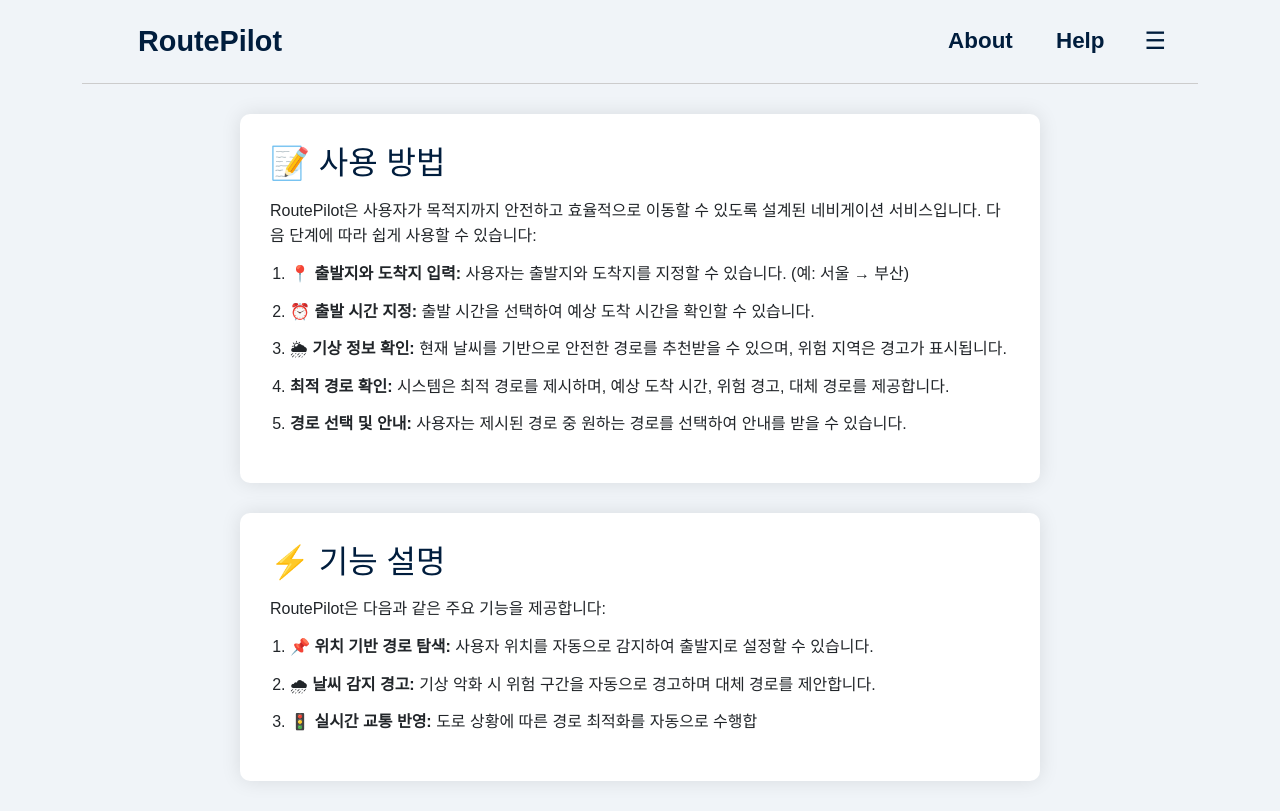
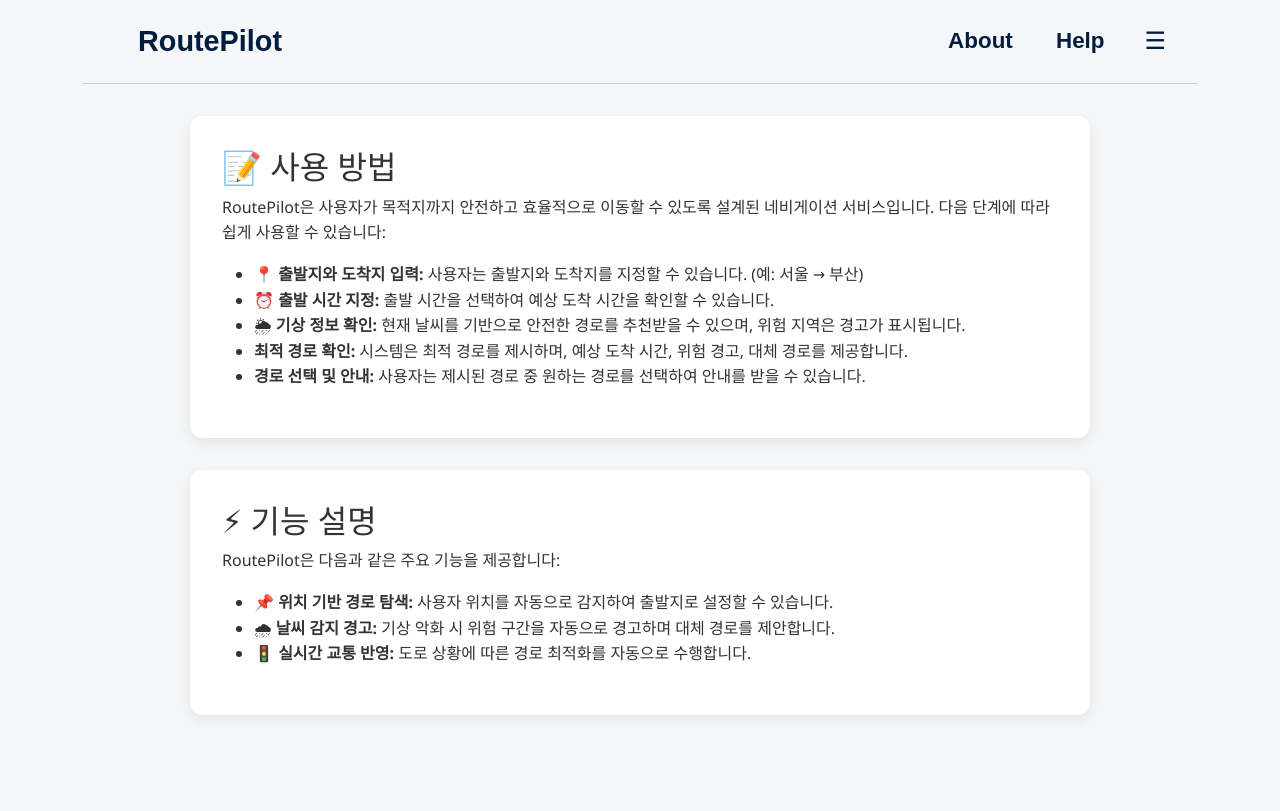
Before and after one commit to PJY00/LLPC_RoutePilot, a Flask app: page /help in a window 1280 px wide; the page is wider, and only the part inside the window is pictured. Shown: the part 17-828 px from the top of that part. After the commit the page ends 734 px from the top of that part, so only its background shows below. Run offline with Flask 3, Linux system fonts and the light colour scheme.

Commit message:
FIX help page css
Deleted all css and ensure consistent styling across pages + html typo fix

```diff
--- a/RoutePilot/static/CSS/howtouse.css
+++ b/RoutePilot/static/CSS/howtouse.css
@@ -1,42 +1,16 @@
 body {
-    font-family: Arial, sans-serif;
-    background-color: #f0f4f8;
-    margin: 0;
-    padding: 0;
-    line-height: 1.6;
+  margin: 0;
+  font-family: 'Segoe UI', Tahoma, Geneva, Verdana, sans-serif;
+  background-color: #f4f6f8;
+  color: #333;
+  line-height: 1.6;
 }
 
-header {
-    background-color: #001D3D;
-    color: #FFFFFF;
-    padding: 20px 0;
-    text-align: center;
+.how, .ex {
+  max-width: 900px;
+  margin: 2rem auto;
+  padding: 2rem;
+  background-color: white;
+  border-radius: 0.75rem;
+  box-shadow: 0 0.25rem 0.75rem rgba(0, 0, 0, 0.08);
 }
-
-section {
-    padding: 30px;
-    max-width: 800px;
-    margin: 30px auto;
-    background-color: #FFFFFF;
-    border-radius: 10px;
-    box-shadow: 0 0 20px rgba(0, 0, 0, 0.1);
-}
-
-h1 {
-    color: #003566;
-}
-
-h2 {
-    color: #001D3D;
-    margin-bottom: 15px;
-}
-
-p,
-li {
-    margin-bottom: 12px;
-}
-
-ul {
-    list-style-type: decimal;
-    padding-left: 20px;
-}
--- a/RoutePilot/templates/HowToUse.html
+++ b/RoutePilot/templates/HowToUse.html
@@ -60,7 +60,7 @@
         </li>
         <li>
           🚦 <strong>실시간 교통 반영:</strong> 도로 상황에 따른 경로 최적화를
-          자동으로 수행합
+          자동으로 수행합니다.
         </li>
       </ul>
     </section>
```
